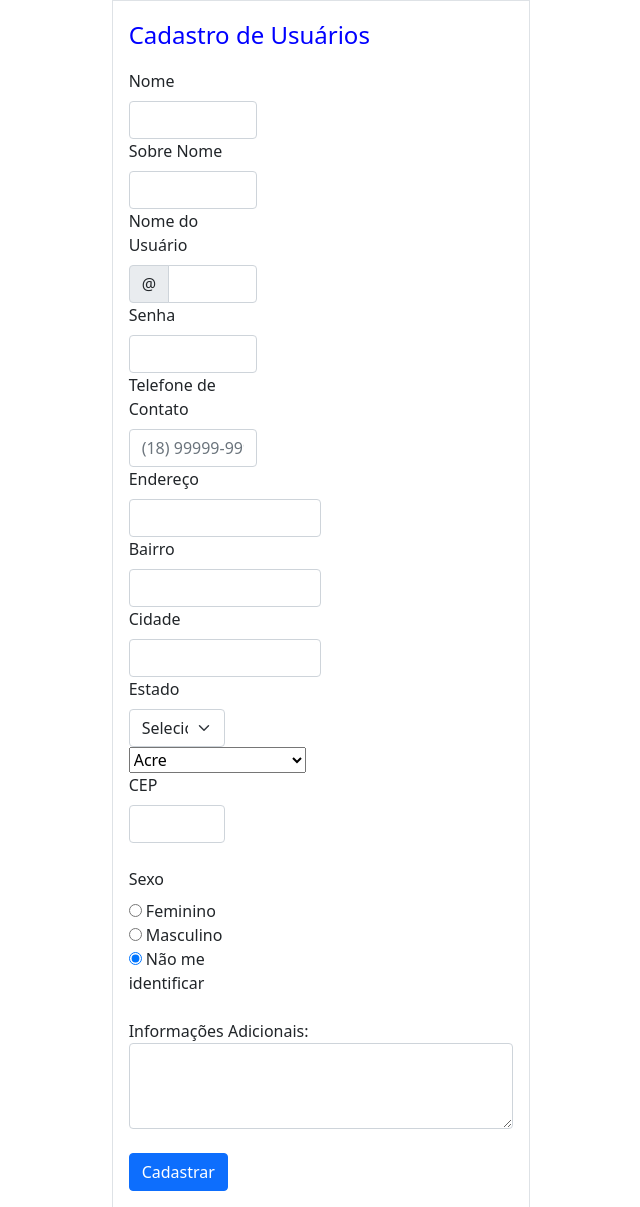
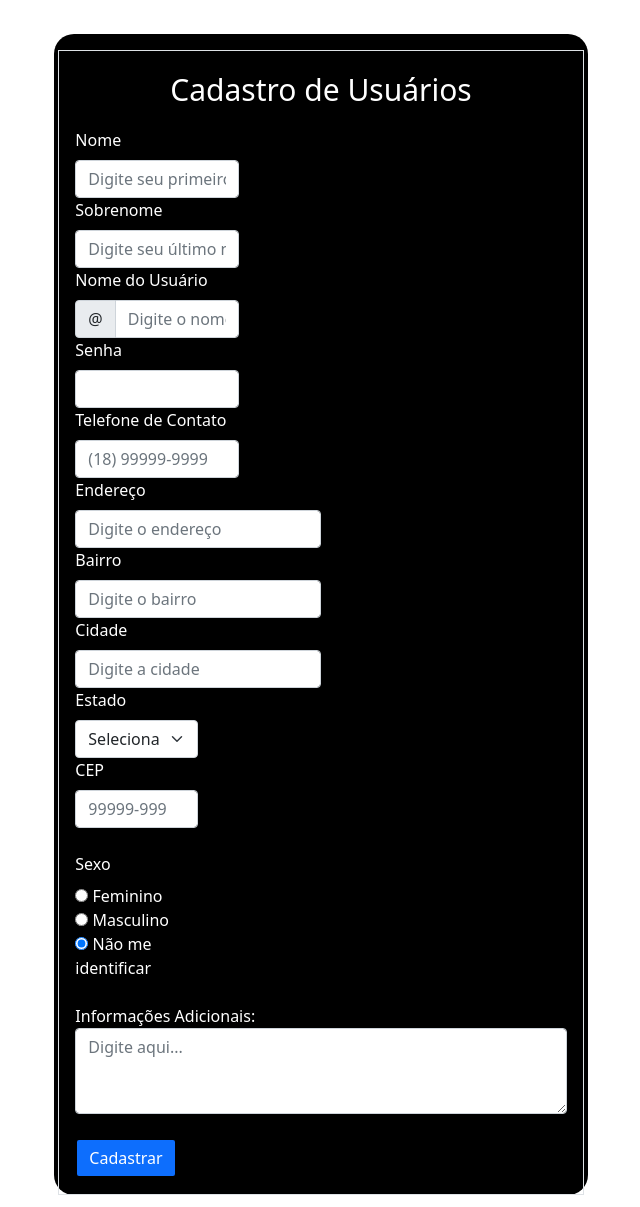
Before and after one commit to acvelasco/ProjetoPPIM2AVAtividade, a website: page paginas/cadastrarUsuarios.html in a window 1280 px wide. Shown: the top 1207 px of the page, without its empty margins (319-959 px from the left). Drawn offline with nearby package versions, Linux system fonts and the light colour scheme.

Commit message:
feats: estilização do formulário

```diff
--- a/paginas/cadastrarUsuarios.html
+++ b/paginas/cadastrarUsuarios.html
@@ -10,25 +10,25 @@
 
 </head>
 <body>
-    <div class="container col-4">
+    <div class="container col-5" style="color:white; background-color: black; margin-top: 50px; margin-bottom: 20px; border-radius: 20px;" >
         <form action='/cadastrarUsuarios' method='GET'  class="row g-3">
             <fieldset class="border p-3" >
-                <legend style="color:blue;" class="mb-3">Cadastro de Usuários</legend>
+                <legend class="mb-3" style="text-align: center; font-size: 30px;">Cadastro de Usuários</legend>
             <div class="col-md-4">
               <label for="nome" class="form-label">Nome</label>
-              <input type="text" class="form-control" id="nome" name="nome" value="" required>
+              <input type="text" class="form-control" id="nome" name="nome" value="" required size="500" placeholder="Digite seu primeiro nome">
               <div class="invalid-feedback">Insira seu nome</div>
             </div>
             <div class="col-md-4">
-              <label for="sobrenome" class="form-label">Sobre Nome</label>
-              <input type="text" class="form-control" id="sobrenome" name="sobrenome" value="" required>
+              <label for="sobrenome" class="form-label">Sobrenome</label>
+              <input type="text" class="form-control" id="sobrenome" name="sobrenome" value="" required placeholder="Digite seu último nome">
               <div class="invalid-feedback">Insira seu sobrenome</div>
             </div>
             <div class="col-md-4">
               <label for="nomeusuario" class="form-label">Nome do Usuário</label>
               <div class="input-group">
                 <span class="input-group-text" id="inputGroupPrepend2">@</span>
-                <input type="text" class="form-control" id="nomeusuario" name="nomeusuario"  aria-describedby="inputGroupPrepend2" required>
+                <input type="text" class="form-control" id="nomeusuario" name="nomeusuario"  aria-describedby="inputGroupPrepend2" required placeholder="Digite o nome de usuário">
               </div>
               <div class="invalid-feedback">Insira Nome do Usuário</div>
             </div>
@@ -44,25 +44,23 @@
             </div>
             <div class="col-md-6">
               <label for="endereço" class="form-label">Endereço</label>
-              <input type="text" class="form-control" id="endereço" name="endereço" required>
+              <input type="text" class="form-control" id="endereço" name="endereço" required placeholder="Digite o endereço">
               <div class="invalid-feedback">Insira seu endereço</div>
             </div>
             <div class="col-md-6">
               <label for="endereço" class="form-label">Bairro</label>
-              <input type="text" class="form-control" id="endereço" name="endereço" required>
+              <input type="text" class="form-control" id="endereço" name="endereço" required placeholder="Digite o bairro">
               <div class="invalid-feedback">Insira seu bairro</div>
             </div>
             <div class="col-md-6">
               <label for="cidade" class="form-label">Cidade</label>
-              <input type="text" class="form-control" id="cidade" name="cidade" required>
+              <input type="text" class="form-control" id="cidade" name="cidade" required placeholder="Digite a cidade">
               <div class="invalid-feedback">Insira sua cidade</div>
             </div>
             <div class="col-md-3">
               <label for="estado" class="form-label">Estado</label>
               <select class="form-select" id="estado" required>
-                <option selected disabled value="">Selecionar
-
-              </select><select id="estado" name="estado">
+                <option selected disabled value="" id="estado" name="estado">Selecionar</option>
                 <option value="AC">Acre</option>
                 <option value="AL">Alagoas</option>
                 <option value="AP">Amapá</option>
@@ -95,7 +93,7 @@
             </div>
             <div class="col-md-3">
               <label for="cep" class="form-label">CEP</label>
-              <input type="text" class="form-control" id="cep" name="cep" required>
+              <input type="text" class="form-control" id="cep" name="cep" required placeholder="99999-999">
               <div class="invalid-feedback">Insira seu CEP</div>
             </div>
             <br/>
@@ -108,11 +106,11 @@
             <br/>
             <div class="form-group">
               <label for="informacoes">Informações Adicionais:</label>
-              <textarea class="form-control" id="informacoes" rows="3"></textarea>
+              <textarea class="form-control" id="informacoes" rows="3" placeholder="Digite aqui..."></textarea>
             </div>
             <br/>
             <div class="col-12">
-              <button class="btn btn-primary" type="submit">Cadastrar</button>
+              <button class="btn btn-primary" type="submit" style="border: 2px solid black; align-items: center;">Cadastrar</button>
             </div>
         </fieldset>
           </form>
```
